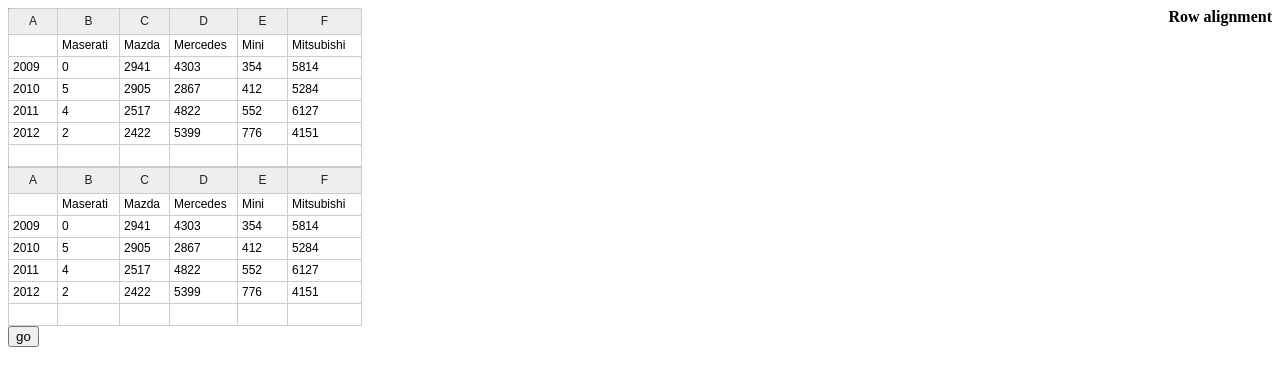
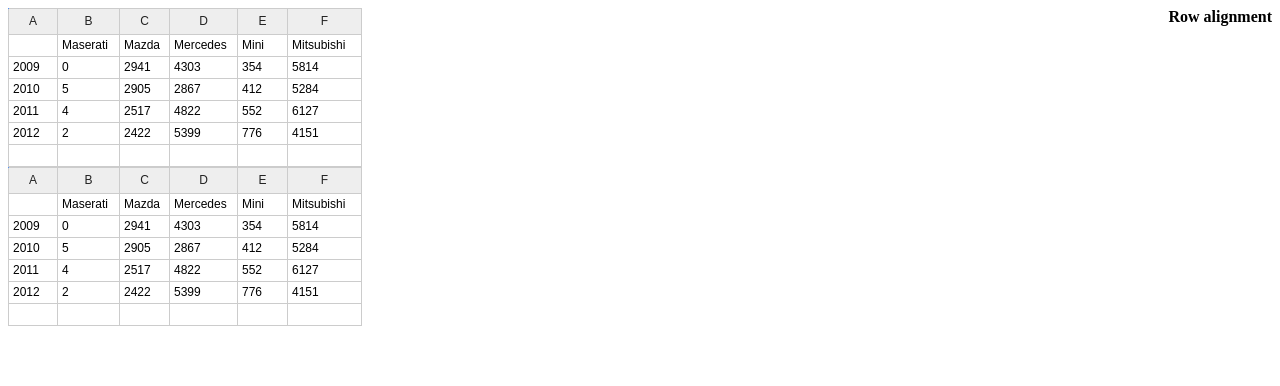
Before and after one commit to paulfitz/daff, a plain HTML site: page page/index.html in a window 1280 px wide. Drawn offline with Linux system fonts and the light colour scheme; a script that the page names is missing.

Commit message:
prune unused tags

```diff
--- a/page/index.html
+++ b/page/index.html
@@ -75,12 +75,5 @@
       });
 </script>
 
-<script>
-</script>
-
-<form>
-<input type="button" value="go" onclick="runDemo(); return false;" />
-</form>
-
 </body>
 </html>
```
